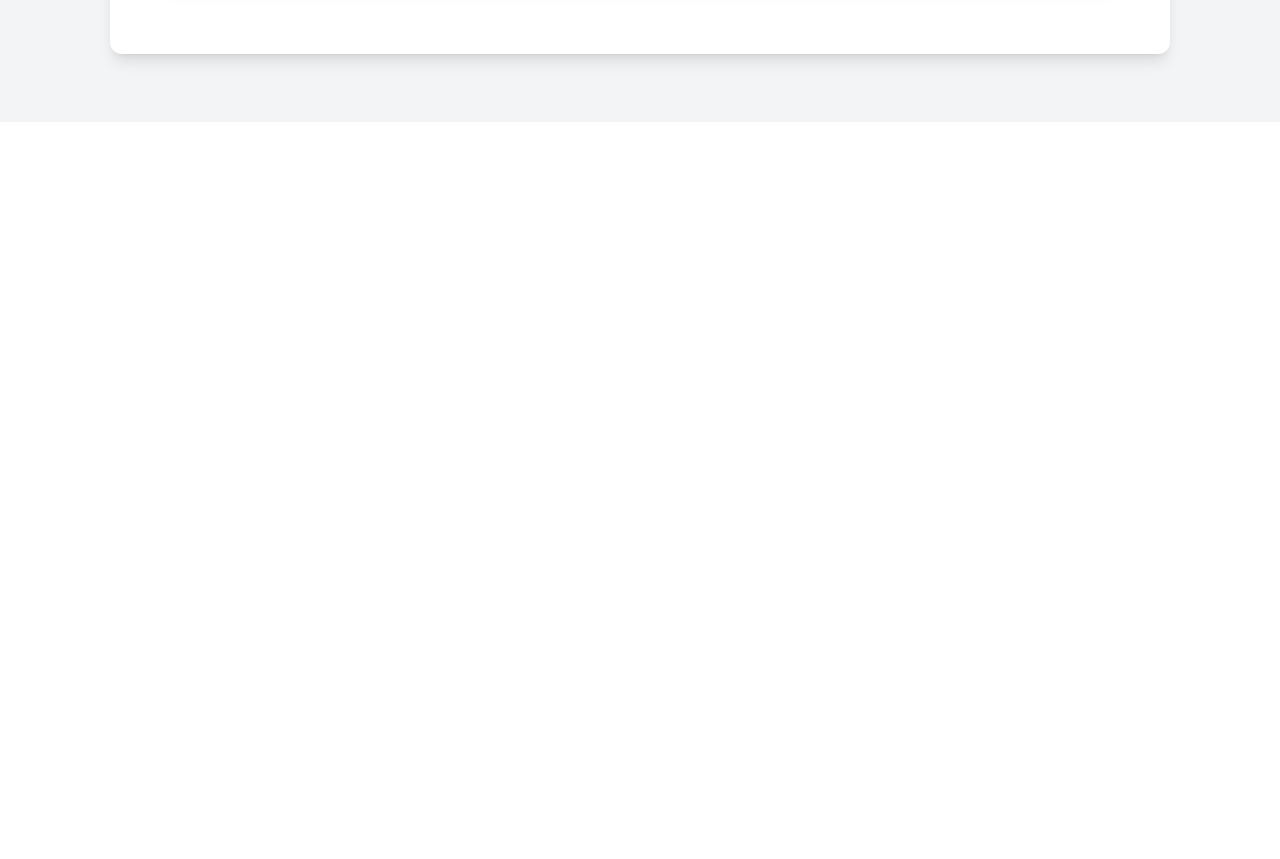
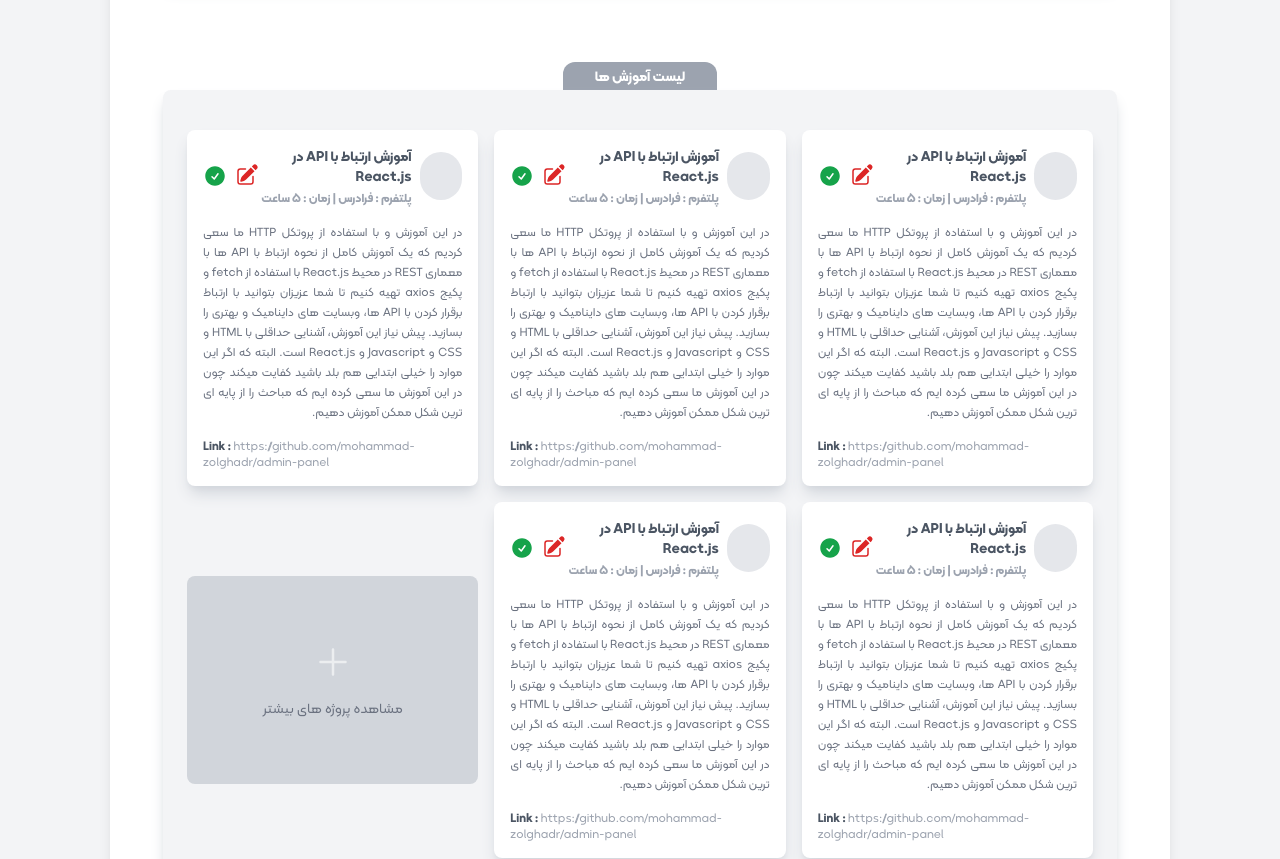
Before and after one commit to mohammad-zolghadr/admin-panel, a React (Create React App) app: page /admin/info in a window 1280 px wide. Shown: the part 1800-2659 px from the top of the page. Before the commit the page ends 1922 px from the top, so only its background shows below. Built offline with nearby package versions, Linux system fonts and the light colour scheme; the HTML template or start-up script is replaced by a standard one.

Commit message:
Info : tutorial Part Section 01 - Not Completed yet - Create Component InfoTutorialList

```diff
--- a/src/components/Admin/Info.js
+++ b/src/components/Admin/Info.js
@@ -7,7 +7,10 @@ import githubIco from "../../assets/images/github.png";
 import gmailIco from "../../assets/images/gmail.png";
 import whatsappIco from "../../assets/images/whatsapp.png";
 import instagramIco from "../../assets/images/instagram.png";
+
+// Components
 import InfoProjectList from "./Info_ProjectList";
+import InfoTutorialList from "./Info_TutorialList";
 
 const Info = () => {
   const {
@@ -131,6 +134,63 @@ const Info = () => {
         "پروژه ای کاربردی با دیزاین شکیل که با فیگما طراحی شده است و با React.js پیاده سازی شده است",
       technologies:
         "React.js - Node.js - Redux - React Router DOM (SPA) - Local Storage - Tailwindcss - SASS - Axios - Figma",
+      link: "https://github.com/mohammad-zolghadr/admin-panel",
+    },
+  ];
+  const tutorials = [
+    {
+      id: 1,
+      title: "آموزش ارتباط با API در React.js",
+      time: "5 ساعت",
+      platform: "فرادرس",
+      imageLink: "",
+      isMain: true,
+      description:
+        "در این آموزش و با استفاده از پروتکل HTTP ما سعی کردیم که یک آموزش کامل از نحوه ارتباط با API ها با معماری REST در محیط React.js با استفاده از fetch و پکیج axios تهیه کنیم تا شما عزیزان بتوانید با ارتباط برقرار کردن با API ها، وبسایت های داینامیک و بهتری را بسازید. پیش نیاز این آموزش، آشنایی حداقلی با HTML و CSS و Javascript و React.js است. البته که اگر این موارد را خیلی ابتدایی هم بلد باشید کفایت میکند چون در این آموزش ما سعی کرده ایم که مباحث را از پایه ای ترین شکل ممکن آموزش دهیم.",
+      link: "https://github.com/mohammad-zolghadr/admin-panel",
+    },
+    {
+      id: 2,
+      title: "آموزش ارتباط با API در React.js",
+      time: "5 ساعت",
+      platform: "فرادرس",
+      imageLink: "",
+      isMain: true,
+      description:
+        "در این آموزش و با استفاده از پروتکل HTTP ما سعی کردیم که یک آموزش کامل از نحوه ارتباط با API ها با معماری REST در محیط React.js با استفاده از fetch و پکیج axios تهیه کنیم تا شما عزیزان بتوانید با ارتباط برقرار کردن با API ها، وبسایت های داینامیک و بهتری را بسازید. پیش نیاز این آموزش، آشنایی حداقلی با HTML و CSS و Javascript و React.js است. البته که اگر این موارد را خیلی ابتدایی هم بلد باشید کفایت میکند چون در این آموزش ما سعی کرده ایم که مباحث را از پایه ای ترین شکل ممکن آموزش دهیم.",
+      link: "https://github.com/mohammad-zolghadr/admin-panel",
+    },
+    {
+      id: 3,
+      title: "آموزش ارتباط با API در React.js",
+      time: "5 ساعت",
+      platform: "فرادرس",
+      imageLink: "",
+      isMain: true,
+      description:
+        "در این آموزش و با استفاده از پروتکل HTTP ما سعی کردیم که یک آموزش کامل از نحوه ارتباط با API ها با معماری REST در محیط React.js با استفاده از fetch و پکیج axios تهیه کنیم تا شما عزیزان بتوانید با ارتباط برقرار کردن با API ها، وبسایت های داینامیک و بهتری را بسازید. پیش نیاز این آموزش، آشنایی حداقلی با HTML و CSS و Javascript و React.js است. البته که اگر این موارد را خیلی ابتدایی هم بلد باشید کفایت میکند چون در این آموزش ما سعی کرده ایم که مباحث را از پایه ای ترین شکل ممکن آموزش دهیم.",
+      link: "https://github.com/mohammad-zolghadr/admin-panel",
+    },
+    {
+      id: 4,
+      title: "آموزش ارتباط با API در React.js",
+      time: "5 ساعت",
+      platform: "فرادرس",
+      imageLink: "",
+      isMain: true,
+      description:
+        "در این آموزش و با استفاده از پروتکل HTTP ما سعی کردیم که یک آموزش کامل از نحوه ارتباط با API ها با معماری REST در محیط React.js با استفاده از fetch و پکیج axios تهیه کنیم تا شما عزیزان بتوانید با ارتباط برقرار کردن با API ها، وبسایت های داینامیک و بهتری را بسازید. پیش نیاز این آموزش، آشنایی حداقلی با HTML و CSS و Javascript و React.js است. البته که اگر این موارد را خیلی ابتدایی هم بلد باشید کفایت میکند چون در این آموزش ما سعی کرده ایم که مباحث را از پایه ای ترین شکل ممکن آموزش دهیم.",
+      link: "https://github.com/mohammad-zolghadr/admin-panel",
+    },
+    {
+      id: 5,
+      title: "آموزش ارتباط با API در React.js",
+      time: "5 ساعت",
+      platform: "فرادرس",
+      imageLink: "",
+      isMain: true,
+      description:
+        "در این آموزش و با استفاده از پروتکل HTTP ما سعی کردیم که یک آموزش کامل از نحوه ارتباط با API ها با معماری REST در محیط React.js با استفاده از fetch و پکیج axios تهیه کنیم تا شما عزیزان بتوانید با ارتباط برقرار کردن با API ها، وبسایت های داینامیک و بهتری را بسازید. پیش نیاز این آموزش، آشنایی حداقلی با HTML و CSS و Javascript و React.js است. البته که اگر این موارد را خیلی ابتدایی هم بلد باشید کفایت میکند چون در این آموزش ما سعی کرده ایم که مباحث را از پایه ای ترین شکل ممکن آموزش دهیم.",
       link: "https://github.com/mohammad-zolghadr/admin-panel",
     },
   ];
@@ -300,6 +360,27 @@ const Info = () => {
           </button>
         </div>
       </div>
+
+      {/* Tutorial List */}
+      <div className="w-[90%] mx-auto fcenter flex-col mb-10">
+        <span className="bg-gray-400 px-8 py-1 rounded-t-xl font-bf text-sm text-white">
+          لیست آموزش ها
+        </span>
+        <div className="w-full fcenter flex-col gap-12 p-6 py-10 bg-gray-100 rounded-lg shadow-lg shadow-gray-300">
+          <div className="fcenter gap-4 flex-wrap">
+            {tutorials.map((e) => {
+              return <InfoTutorialList key={e.id} data={e} />;
+            })}
+            <div className="basis-60 flex-grow fcenter flex-col h-52 mhover bg-gray-300 gap-4 p-4  rounded-lg">
+              <img className="w-10 opacity-60" src={plusIco} />
+              <p className="text-sm text-gray-500">مشاهده پروژه های بیشتر</p>
+            </div>
+          </div>
+          <button className="bg-gray-200 px-20 py-4 rounded-lg font-bf text-sm text-gray-500 mhover">
+            اضافه کردن آموزش جدید
+          </button>
+        </div>
+      </div>
     </div>
   );
 };
--- /dev/null
+++ b/src/components/Admin/Info_TutorialList.js
@@ -0,0 +1,45 @@
+import React, { useState } from "react";
+
+// icons
+import editIco from "../../assets/images/edit_red.svg";
+import checkboxActiveIco from "../../assets/images/checkbox_active.svg";
+import checkboxDeactiveIco from "../../assets/images/checkbox_deactive.svg";
+
+const InfoProjectList = (props) => {
+  const { title, imageLink, time, platform, isMain, description, link } =
+    props.data;
+  return (
+    <div className="basis-60 flex-grow fcenter flex-col  bg-white gap-4 p-4 shadow-lg shadow-gray-300 rounded-lg">
+      <div className="w-full fcenter justify-between">
+        <div className="fcenter gap-2">
+          {imageLink ? (
+            <img className="block w-12 h-12 rounded-full " src={imageLink} />
+          ) : (
+            <span className="block w-12 h-12 bg-gray-200 rounded-full "></span>
+          )}
+          <div className="fcenter flex-col items-start gap-1">
+            <h3 className="font-bf flex-grow text-gray-600 text-sm">{title}</h3>
+            <p className="text-xs text-gray-400 font-bf">{`پلتفرم : ${platform}   |   زمان : ${time}`}</p>
+          </div>
+        </div>
+        <div className="fcenter justify-end flex-grow gap-2 ">
+          <img className="w-[24px] mb-[3px] mhover" src={editIco} />
+          <img
+            className="w-[24px] mhover"
+            src={isMain ? checkboxActiveIco : checkboxDeactiveIco}
+          />
+        </div>
+      </div>
+      <div className="w-full ">
+        <p className="text-xs text-justify leading-5 text-gray-500 font-nf">
+          {description}
+        </p>
+      </div>
+      <p className="w-full  text-left text-xs text-gray-600 font-bf">
+        Link : <span className="text-gray-400 font-nf">{link}</span>
+      </p>
+    </div>
+  );
+};
+
+export default InfoProjectList;
```
